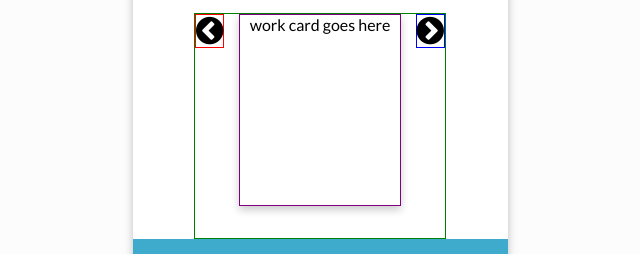
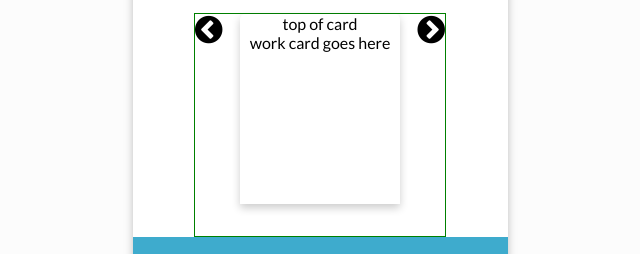
Before and after one commit to dataninja-python/portfolio-v2, a plain HTML site: page pages/work.html in a window 1280 px wide. Shown: the part 291-545 px from the top of the page, without its empty margins (320-960 px from the left). Drawn offline with nearby package versions, Linux system fonts and the light colour scheme.

Commit message:
work cards updated

```diff
--- a/css/work.scss
+++ b/css/work.scss
@@ -35,7 +35,7 @@ $blue-2: #5ac4ed;
 .fa-chevron-circle-left {
     font-size: 32px;
     // margin-right: 64px;
-    border: 1px solid red;
+    // border: 1px solid red;
     // justify-content: space-between;
 }
 
@@ -50,15 +50,16 @@ $blue-2: #5ac4ed;
     // margin-right: 20px;
     // flex-grow: 2;
     text-align: center;
-    border: 1px solid purple;
+    // border: 1px solid purple;
     // justify-content: space-between;
     margin-bottom: 32px;
+    border-radius: 5px 5px 0 0;
 }
 
 .fa-chevron-circle-right {
     font-size: 32px;
     // margin-left: 64px;
-    border: 1px solid blue;
+    // border: 1px solid blue;
     // justify-content: space-between;
 }
 
@@ -69,5 +70,5 @@ $blue-2: #5ac4ed;
 
 
 .work-card:hover {
-    box-shadow: 0 8px 16px 0 rgba(0,0,0,0.2);
+    box-shadow: 0 8px 16px 0 rgba(0,0,0,0.4);
 }
--- a/pages/work.html
+++ b/pages/work.html
@@ -33,7 +33,10 @@
                 <div class="left-arrow-container">
                     <i class="fa fa-chevron-circle-left"></i>
                 </div>
-                <div class="work-card">work card goes here</div>
+                <div class="work-card cards">
+                    <div class="card-top">top of card</div>
+                    <div class="card-bottom">work card goes here</div>
+                </div>
                 <div class="right-arrow-container">
                     <i class="fa fa-chevron-circle-right"></i>
                 </div>
```
Also changed, not shown: css/work.css, 1 other file.
